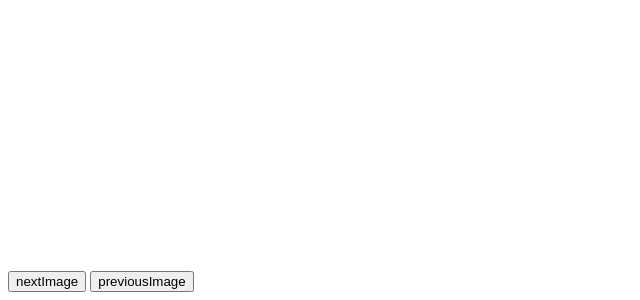
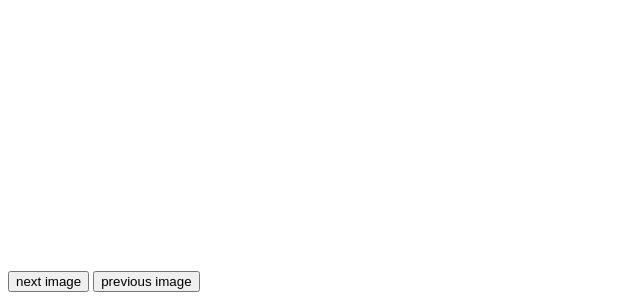
Before and after one commit to nighthawkwai/firebirdui, a plain HTML site: page index.html in a window 1280 px wide. Shown: the part 543-843 px from the top of the page, 0-640 px from the left. Drawn offline with nearby package versions, Linux system fonts and the light colour scheme.

Commit message:
Fixed spelling

```diff
--- a/index.html
+++ b/index.html
@@ -152,7 +152,7 @@
 		<button onclick="submit()">submit</button>
 		<button onclick="reject()">reject</button>
 		<br>
-		<button onclick="nextImage()">nextImage</button>
-		<button onclick="previousImage()">previousImage</button>
+		<button onclick="nextImage()">next image</button>
+		<button onclick="previousImage()">previous image</button>
 	</body>
 </html>
```
